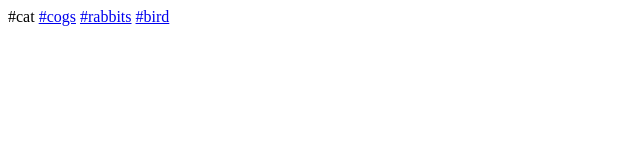
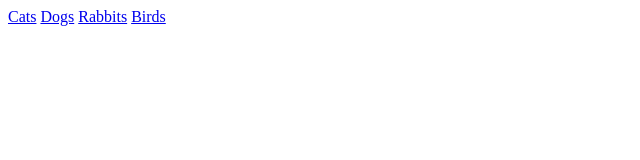
Before and after one commit to DEZ2023/2023-may-foundations, a plain HTML site: page code-challenge-1/index.html in a window 1280 px wide. Shown: the full height of the page, 0-640 px from the left. Drawn offline with Linux system fonts and the light colour scheme.

Commit message:
code-challenge-1

```diff
--- a/code-challenge-1/index.html
+++ b/code-challenge-1/index.html
@@ -1,14 +1,14 @@
 <html>
     <head>
-        <title>myfirstcat</title>
+        <title>code challenge 1</title>
     </head>
-        <body>
-            <nav>
-                <a href+"cats">#cat</a>
-                <a href="dogs">#cogs</a>
-                <a href="rabbits">#rabbits</a>
-                <a href="birds">#bird</a>
-            </nav>
-        </body>
+    <body>
+        <nav>
+            <a href="#cats">Cats</a>
+            <a href="#dogs">Dogs</a>
+            <a href="#rabbits">Rabbits</a>
+            <a href="#birds">Birds</a>
+        </nav>
+    </body>
 
 </html>
```
